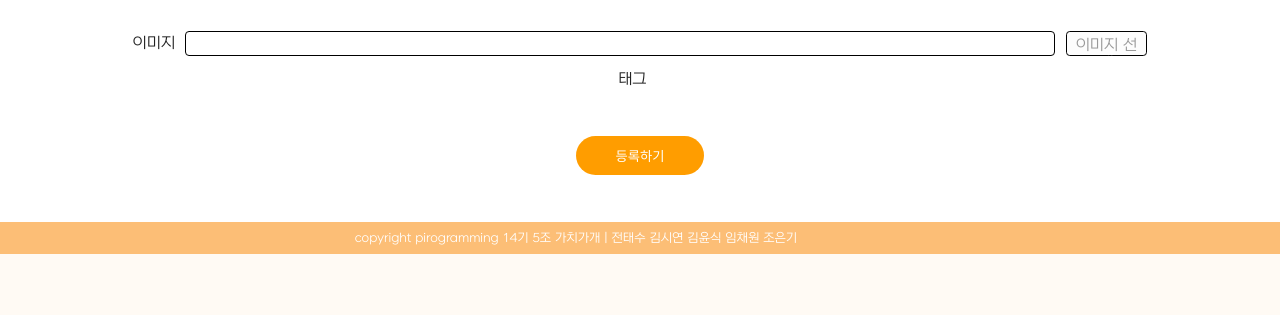
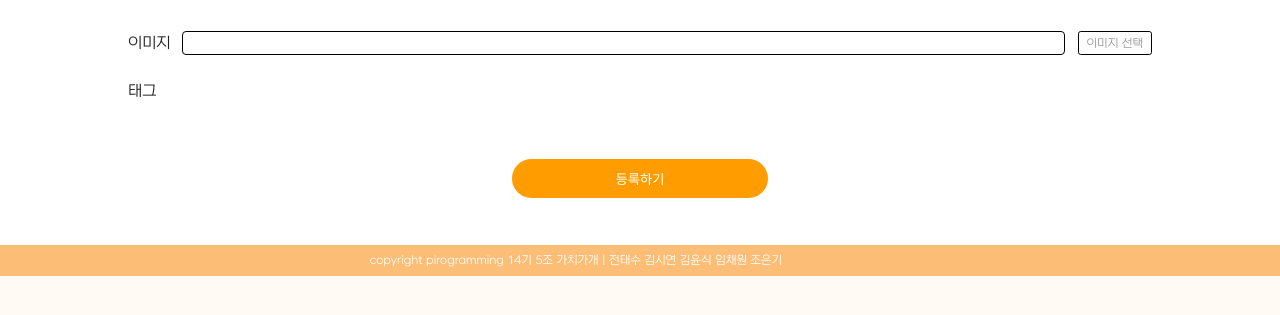
Before and after one commit to ksiyeon27/piro14dogotogether, a Django app: template blog/templates/blog/post_form.html in a window 1280 px wide. Shown: the part 75-390 px from the top of the page. Run offline with Django 3.2, Linux system fonts and the light colour scheme; the template is opened without the code that fills it, so the values that code supplies are empty; some libraries are stand-ins or nearby versions.

Commit message:
post_create 반응형

```diff
--- a/blog/static/blog/css/post_create.css
+++ b/blog/static/blog/css/post_create.css
@@ -25,10 +25,11 @@
 
 .content-input {
   width: 80%;
-  height: 20rem;
+  height: 30vw;
   border: 1px solid black;
-  border-radius: 6px;
-  padding-left: 15px;
+  border-radius: 0.5rem;
+  padding-left: 1rem;
+  padding-top: 1rem;
   color: black;
 }
 
@@ -39,21 +40,22 @@
 
 .image-section {
   margin-top: 1rem;
-  overflow: hidden;
-  width: 80%;
+  display: grid;
+  grid-template-columns: max-content 8fr max-content;
+  grid-template-rows: 2rem;
   margin-left: 10%;
+  margin-right: 10%;
 }
 .image-section span {
-  width: 5%;
-  margin-right: 0.5%;
+  margin-right: 0.7rem;
   text-align: left;
+  margin-top: 0.3rem;
 }
 .image-section .upload-name {
   display: inline-block;
-  padding: 0.5em 0.75em; /* label의 패딩값과 일치 */
-  width: 85%;
+  padding: 0.5rem 0.75rem;
   margin-right: 0.5%;
-  height: 25px;
+  height: 1.5rem;
   font-family: inherit;
   line-height: normal;
   vertical-align: middle;
@@ -67,7 +69,7 @@
 
 .image-section .image-input {
   display: inline-block;
-  padding: 0.5em 0.75em;
+  padding: 0.6rem 0.5rem;
   font-family: inherit;
   line-height: normal;
   vertical-align: middle;
@@ -78,7 +80,7 @@
   -webkit-appearance: none;
   -moz-appearance: none;
   appearance: none;
-  height: 25px;
+  height: 1.5rem;
   border: 1px solid black;
   border-radius: 4px;
   padding-left: 5px;
@@ -92,11 +94,10 @@
 
 .image-section .file-upload-button {
   display: inline-block;
-  padding: 0.25rem;
-  width: 8%;
-  height: 25px;
+  padding: 0.3rem 0.5rem;
+  height: 1.5rem;
   color: #999;
-  font-size: inherit;
+  font-size: 0.7rem;
   line-height: normal;
   vertical-align: middle;
   background-color: #fdfdfd;
@@ -104,33 +105,34 @@
   border: 1px solid black;
   border-radius: 0.25em;
   box-sizing: border-box;
+  margin-left: 0.5rem;
 } /* named upload */
 
 .tags-section {
   margin-top: 1rem;
-  overflow: hidden;
-  width: 80%;
+  display: grid;
+  grid-template-columns: max-content 10fr;
+  grid-template-rows: 2rem;
   margin-left: 10%;
+  margin-right: 10%;
 }
 .tags-section span {
-  margin-right: 1.5%;
-  margin-top: 3px;
-  width: 4%;
+  margin-right: 1.4rem;
+  margin-top: 0.3rem;
   text-align: left;
 }
 .tags-input {
-  width: 94.5%;
-  height: 25px;
+  height: 1.5rem;
   border: 1px solid black;
   border-radius: 0.25rem;
-  padding-left: 5px;
+  padding-left: 0.5rem;
   color: gray;
 }
 small {
-  font-size: 12px;
+  font-size: 0.7rem;
   text-align: right;
   margin-right: 10%;
-  margin-top: 3px;
+  margin-top: 0.1rem;
 }
 
 .submit-btn {
@@ -139,7 +141,7 @@
   margin-top: 1rem;
   margin-bottom: 2rem;
 
-  width: 10%;
+  width: 20vw;
   border-radius: 20rem;
   box-sizing: border-box;
   border-color: transparent;
```
